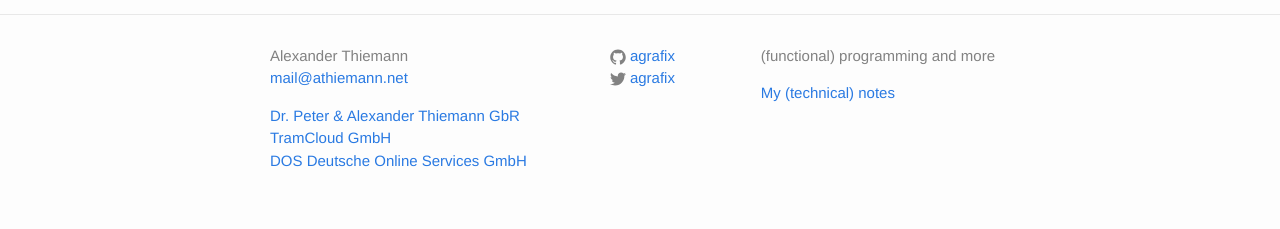
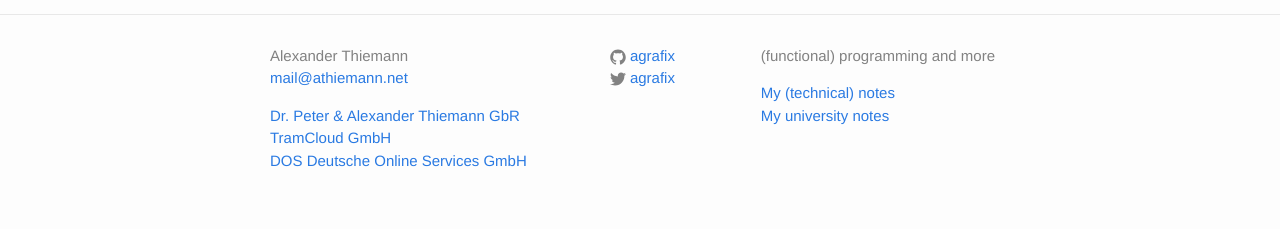
Before and after one commit to agrafix/homepage, a Jekyll site: the page built from index.html, in a window 1280 px wide. Shown: the part 1223-1452 px from the top of the page. Built offline with Jekyll 4.4.1, drawn with Linux system fonts in a browser that asks for light colours.

Commit message:
link to uni notes

```diff
--- a/_includes/footer.html
+++ b/_includes/footer.html
@@ -52,6 +52,7 @@
           <p class="text">{{ site.description }}</p>
           <ul class="contact-list">
               <li><a href="{{ "/notes" | prepend: site.baseurl }}">My (technical) notes</a></li>
+              <li><a href="https://uni.athiemann.net">My university notes</a></li>
           </ul>
       </div>
     </div>
```
